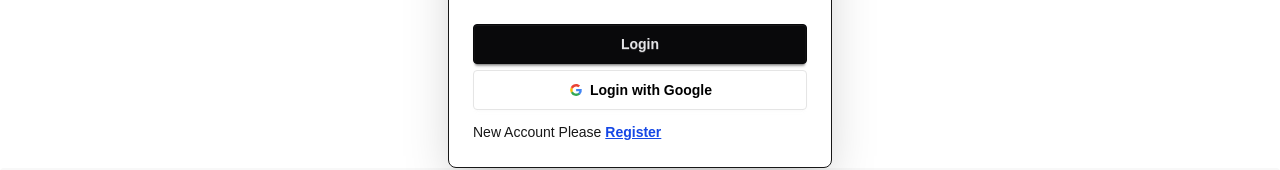
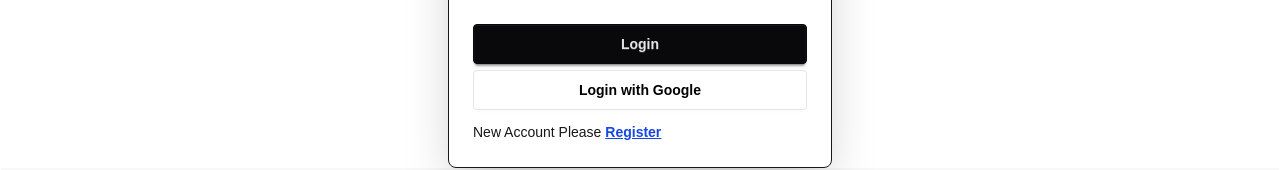
Before and after one commit to AbdurRahimMontu/fronted-next, a Next.js app: page /login in a window 1280 px wide. Shown: the part 301-471 px from the top of the page. Built offline with nearby package versions, Linux system fonts and the light colour scheme.

Commit message:
products details page add

```diff
--- a/src/app/(auth)/login/page.jsx
+++ b/src/app/(auth)/login/page.jsx
@@ -15,8 +15,8 @@
           <div><a className="link link-hover">Forgot password?</a></div>
           <button className="btn btn-neutral mt-4">Login</button>
 
-          <button onClick={()=>{}} className="btn bg-white text-black border-[#e5e5e5]">
-  <svg aria-label="Google logo" width="16" height="16" xmlns="http://www.w3.org/2000/svg" viewBox="0 0 512 512"><g><path d="m0 0H512V512H0" fill="#fff"></path><path fill="#34a853" d="M153 292c30 82 118 95 171 60h62v48A192 192 0 0190 341"></path><path fill="#4285f4" d="m386 400a140 175 0 0053-179H260v74h102q-7 37-38 57"></path><path fill="#fbbc02" d="m90 341a208 200 0 010-171l63 49q-12 37 0 73"></path><path fill="#ea4335" d="m153 219c22-69 116-109 179-50l55-54c-78-75-230-72-297 55"></path></g></svg>
+          <button className="btn bg-white text-black border-[#e5e5e5]">
+
   Login with Google
 </button>
         </fieldset>
--- a/src/app/products/page.jsx
+++ b/src/app/products/page.js
@@ -1,10 +1,10 @@
 import Link from 'next/link'
 import React from 'react'
 
-export default async function Products() {
-    const res =await fetch("")
-    const data = await res.json();
-    console.log(data);
+export default  function Products() {
+    // const res =await fetch("")
+    // const data = await res.json();
+    // console.log(data);
   return (
     <div className='flex flex-col'>
 
```
Also changed, not shown: src/app/page.js (renamed from src/app/page.jsx), src/app/products/[productId]/page.js (renamed from src/app/products/[productId]/page.jsx).
